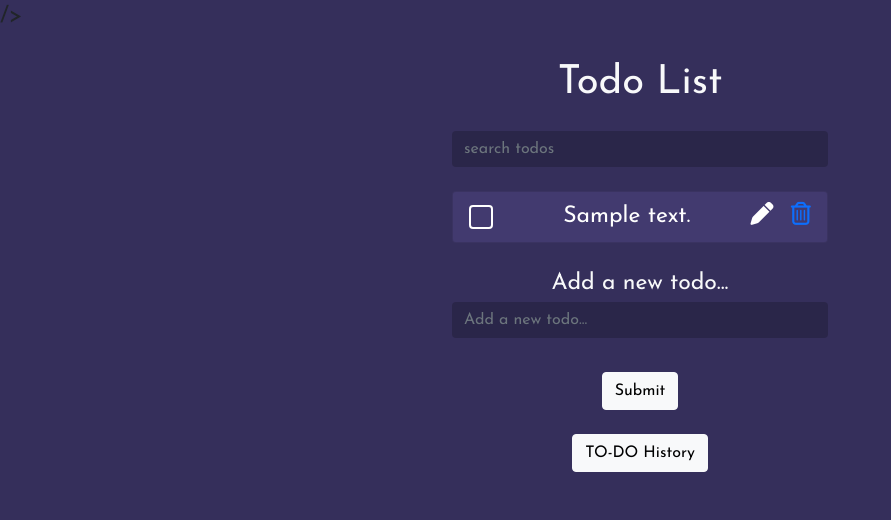
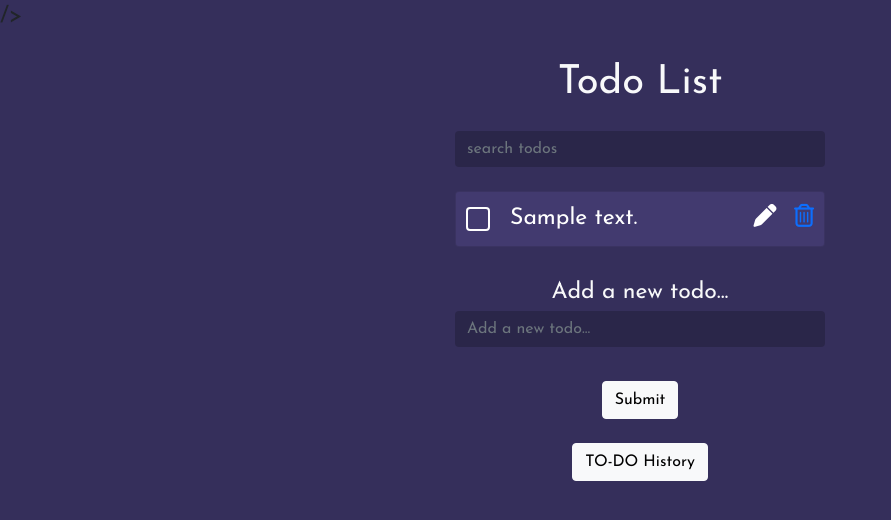
Before and after one commit to antonzhuraliou/to_do_list, a Django app: page / in a window 1280 px wide. Shown: the top 520 px of the page, without its empty margins (0-891 px from the left). Run offline with Django 5.2, Linux system fonts and the light colour scheme; tables that the repository leaves empty hold one stand-in row (values such as "Sample post"); parts of the project's set-up code (start-up, migrations or seed data) failed here and were passed over; some libraries are stand-ins or nearby versions.

Commit message:
Fix problem with width of text

```diff
--- a/tasks/static/tasks/css/tasks.css
+++ b/tasks/static/tasks/css/tasks.css
@@ -6,6 +6,9 @@ body {
 
 .container {
   max-width: 400px;
+  width: 100%;
+  padding: 0 15px;
+  box-sizing: border-box;
 }
 
 input[type="text"],
@@ -16,9 +19,35 @@ input[type="text"]:focus {
   max-width: 400px;
 }
 
+.todos {
+  max-width: 100%;
+  width: 100%;
+}
+
 .todos li {
   background: #423a6f;
   color: #fff;
+  word-wrap: break-word;
+  white-space: normal;
+  padding: 10px;
+  margin-bottom: 5px;
+  border-radius: 4px;
+  display: flex;
+  align-items: center;
+  justify-content: space-between;
+  width: 100%;
+  box-sizing: border-box;
+}
+
+.todos li .task-text {
+  flex-grow: 1;
+  margin: 0 10px;
+  max-width: calc(100% - 100px);
+  overflow-wrap: break-word;
+  word-break: break-word;
+  white-space: normal;
+  overflow: hidden;
+  text-overflow: ellipsis;
 }
 
 .delete {
@@ -37,6 +66,7 @@ input[type="text"]:focus {
   border-radius: 13px 13px;
   transition: 0.8s;
 }
+
 .checkbox-container {
   display: flex;
   align-items: center;
@@ -62,12 +92,12 @@ input[type="text"]:focus {
   transition: opacity 0.3s ease;
 }
 
-.checked .checkbox {
+.checkbox-container.checked .checkbox {
   background: #423a6f;
   border-color: #fff;
 }
 
-.checked .check-icon {
+.checkbox-container.checked .check-icon {
   opacity: 1;
 }
 
```
